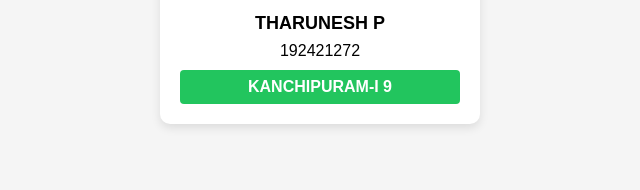
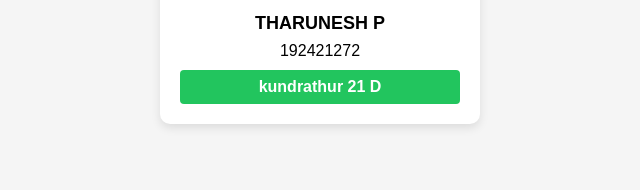
Before and after one commit to rgvarundoss-gif/simats-transport, a plain HTML site: page index.html in a window 1280 px wide. Shown: the part 559-749 px from the top of the page, 320-960 px from the left. Drawn offline with Linux system fonts and the light colour scheme.

Commit message:
Update index.html

```diff
--- a/index.html
+++ b/index.html
@@ -333,7 +333,7 @@
       <div class="info">
         <h4>THARUNESH P</h4>
         <p>192421272</p>
-        <div class="route">KANCHIPURAM-I 9</div>
+        <div class="route">kundrathur 21 D</div>
       </div>
     </div>
   </main>
```
